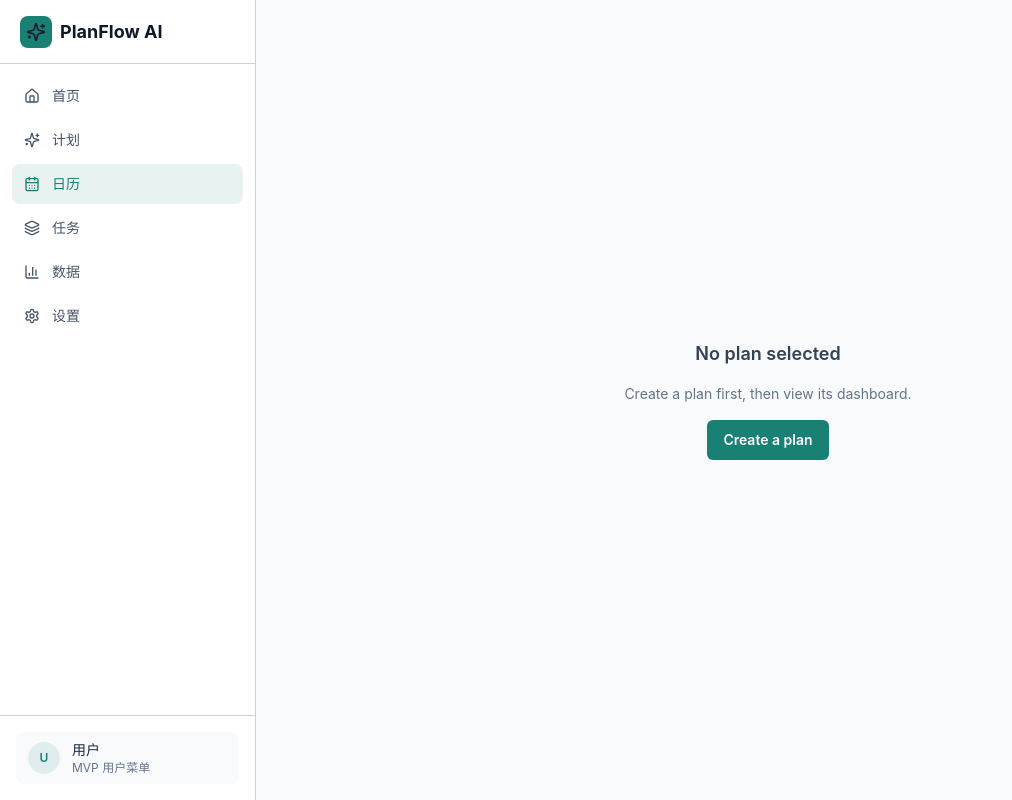
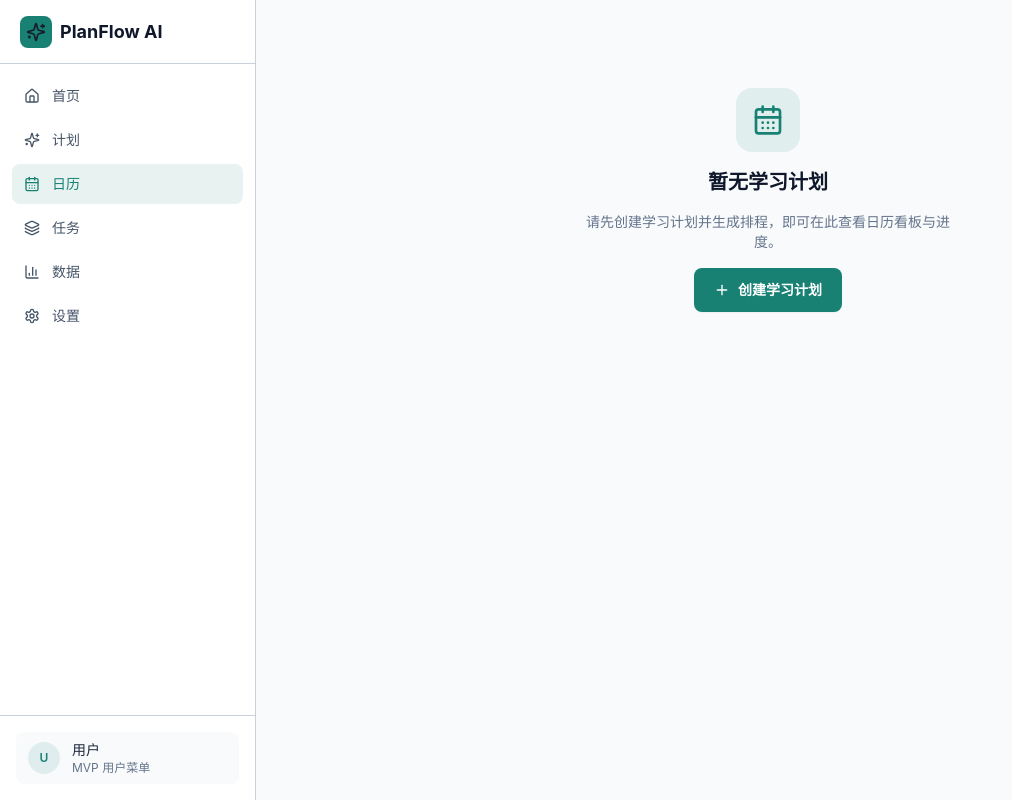
Before and after one commit to pocoui/PlanFlow, a Next.js app: page /dashboard in a window 1280 px wide. Shown: the whole page, without its empty margins (0-1012 px from the left). Built offline with nearby package versions, Linux system fonts and the light colour scheme.

Commit message:
feat: 日历页自动加载已有计划，新增 GET /api/plans 列表接口
- 日历页无 planId 时自动获取计划列表，优先选择已排程的计划

- 无计划时显示引导页，有多个计划时支持切换

- PlanRepository 新增 listPlans() 方法

```diff
--- a/app/api/plans/route.ts
+++ b/app/api/plans/route.ts
@@ -2,6 +2,25 @@ import { NextResponse } from "next/server";
 
 import { createPlan, PlanServiceError } from "@/lib/services/planService";
 import { getRepository } from "@/lib/server/repository";
+
+export async function GET() {
+  try {
+    const repository = getRepository();
+    const plans = await repository.listPlans();
+
+    return NextResponse.json(
+      plans.map((plan) => ({
+        id: plan.id,
+        title: plan.title,
+        goal: plan.goal,
+        status: plan.status,
+        createdAt: plan.createdAt
+      }))
+    );
+  } catch (error) {
+    return toErrorResponse(error);
+  }
+}
 
 export async function POST(request: Request) {
   try {
--- a/app/dashboard/page.tsx
+++ b/app/dashboard/page.tsx
@@ -1,32 +1,82 @@
 "use client";
 
+import { CalendarDays, Loader2, Plus, Sparkles } from "lucide-react";
 import Link from "next/link";
-import { Suspense } from "react";
+import { Suspense, useCallback, useEffect, useState } from "react";
 import { useSearchParams } from "next/navigation";
 
 import { PlanDashboard } from "@/components/plan-dashboard";
 
+interface PlanSummary {
+  id: string;
+  title: string;
+  goal: string;
+  status: string;
+  createdAt: string;
+}
+
 function DashboardContent() {
   const searchParams = useSearchParams();
-  const planId = searchParams.get("planId");
+  const planIdFromUrl = searchParams.get("planId");
+  const [plans, setPlans] = useState<PlanSummary[]>([]);
+  const [loading, setLoading] = useState(!planIdFromUrl);
+  const [selectedPlanId, setSelectedPlanId] = useState<string | null>(
+    planIdFromUrl
+  );
 
-  if (!planId) {
+  const loadPlans = useCallback(async () => {
+    setLoading(true);
+    try {
+      const response = await fetch("/api/plans");
+      if (!response.ok) throw new Error("Failed to load plans");
+      const data = (await response.json()) as PlanSummary[];
+      setPlans(data);
+      // 自动选择第一个已生成的计划，否则选第一个
+      if (!planIdFromUrl && data.length > 0) {
+        const generated = data.find((p) => p.status === "generated");
+        setSelectedPlanId(generated?.id ?? data[0].id);
+      }
+    } catch {
+      // 获取计划列表失败，保持空状态
+    } finally {
+      setLoading(false);
+    }
+  }, [planIdFromUrl]);
+
+  useEffect(() => {
+    if (!planIdFromUrl) {
+      void loadPlans();
+    }
+  }, [planIdFromUrl, loadPlans]);
+
+  // URL 传入 planId 优先
+  const activePlanId = planIdFromUrl ?? selectedPlanId;
+
+  if (loading) {
     return (
-      <main className="flex min-h-screen items-center justify-center bg-background px-4">
-        <div className="flex flex-col items-center gap-4 text-center">
-          <p className="text-lg font-semibold text-slate-700">
-            No plan selected
-          </p>
-          <p className="text-sm text-slate-500">
-            Create a plan first, then view its dashboard.
-          </p>
-          <Link
-            className="inline-flex h-10 items-center justify-center rounded-md bg-primary px-4 text-sm font-semibold text-primaryForeground transition hover:bg-teal-800"
-            href="/"
-          >
-            Create a plan
-          </Link>
+      <div className="flex min-h-[400px] items-center justify-center">
+        <Loader2 className="h-8 w-8 animate-spin text-primary" />
+      </div>
+    );
+  }
+
+  if (!activePlanId) {
+    return (
+      <main className="flex min-h-[400px] flex-col items-center justify-center gap-4 px-4 text-center">
+        <div className="flex h-16 w-16 items-center justify-center rounded-2xl bg-primary/10 text-primary">
+          <CalendarDays className="h-8 w-8" />
         </div>
+        <h2 className="text-xl font-bold text-slate-900">暂无学习计划</h2>
+        <p className="max-w-sm text-sm text-slate-500">
+          请先创建学习计划并生成排程，即可在此查看日历看板与进度。
+        </p>
+        <Link
+          className="inline-flex h-11 items-center gap-2 rounded-lg bg-primary px-5 text-sm font-semibold text-primaryForeground shadow-sm transition hover:bg-teal-800"
+          href="/plans/new"
+        >
+          <Plus className="h-4 w-4" />
+          创建学习计划
+        </Link>
       </main>
     );
   }
@@ -34,7 +84,26 @@ function DashboardContent() {
   return (
     <main className="min-h-screen bg-background px-4 py-6 sm:px-6 lg:px-8">
       <div className="mx-auto w-full max-w-3xl">
-        <PlanDashboard planId={planId} />
+        {plans.length > 1 && !planIdFromUrl ? (
+          <div className="mb-4 flex flex-wrap items-center gap-2">
+            <span className="text-sm font-medium text-slate-600">切换计划：</span>
+            {plans.map((plan) => (
+              <button
+                className={`rounded-lg px-3 py-1.5 text-sm font-medium transition ${
+                  plan.id === activePlanId
+                    ? "bg-primary text-primaryForeground"
+                    : "bg-slate-100 text-slate-600 hover:bg-slate-200"
+                }`}
+                key={plan.id}
+                type="button"
+                onClick={() => setSelectedPlanId(plan.id)}
+              >
+                {plan.title || plan.goal.slice(0, 20)}
+              </button>
+            ))}
+          </div>
+        ) : null}
+        <PlanDashboard planId={activePlanId} />
       </div>
     </main>
   );
--- a/lib/services/planService.ts
+++ b/lib/services/planService.ts
@@ -133,6 +133,7 @@ export interface BusySlotsForPlanResult {
 export interface PlanRepository {
   createPlan(input: CreatePlanRepositoryInput): Promise<PlanRecord>;
   getPlan(planId: string): Promise<PlanRecord | null>;
+  listPlans(): Promise<PlanRecord[]>;
   savePlanGeneration(input: SavePlanGenerationInput): Promise<GeneratePlanResult>;
   savePlanTasks(input: SavePlanTasksInput): Promise<LearningTaskRecord[]>;
   savePlanSchedule(input: SavePlanScheduleInput): Promise<GeneratePlanResult>;
@@ -482,6 +483,9 @@ export function createInMemoryPlanRepository(): PlanRepository {
 
       return plan ? clonePlan(plan) : null;
     },
+    async listPlans() {
+      return Array.from(plans.values()).map(clonePlan);
+    },
     async savePlanGeneration(input) {
       const plan = plans.get(input.planId);
 
@@ -711,6 +715,14 @@ export function createPrismaPlanRepository(): PlanRepository {
       });
 
       return plan ? mapPrismaPlan(plan) : null;
+    },
+    async listPlans() {
+      const plans = await prisma.learningPlan.findMany({
+        include: planInclude,
+        orderBy: { createdAt: "desc" }
+      });
+
+      return plans.map(mapPrismaPlan);
     },
     async savePlanGeneration(input) {
       const result = await prisma.$transaction(async (tx) => {
```
